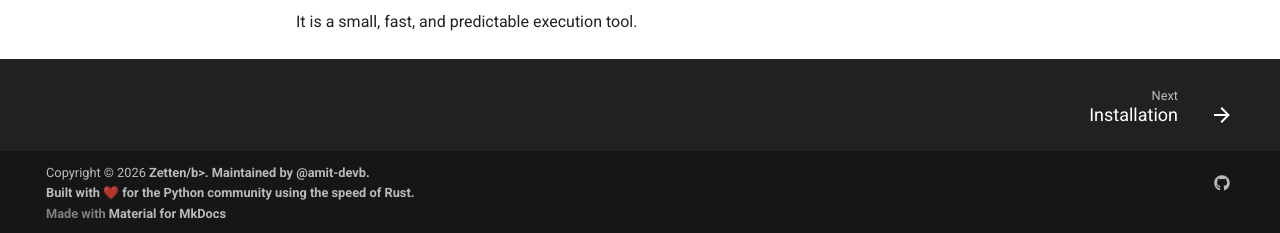
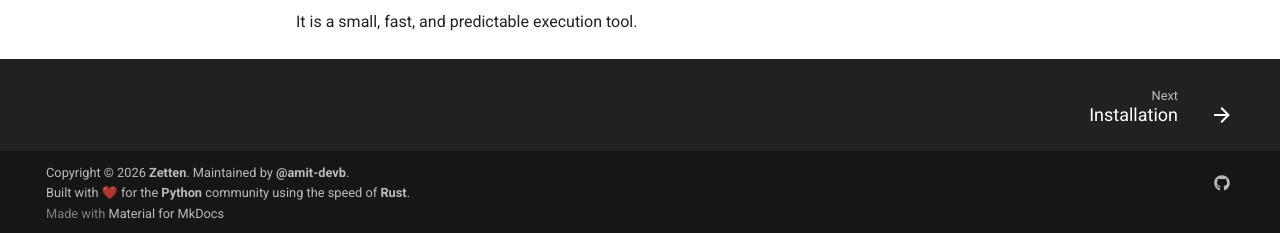
Before and after one commit to amit-devb/zetten, an MkDocs documentation site: the page built from docs/index.md, in a window 1280 px wide and 1143 px high. Shown: the part 907-1140 px from the top of the window. Built offline with MkDocs 1.6.1 and Material for MkDocs 9.7.7, drawn with Linux system fonts in a browser that asks for light colours; comment, search, counter and statistics services are not loaded.

Commit message:
docs: refactor

```diff
--- a/mkdocs.yml
+++ b/mkdocs.yml
@@ -56,7 +56,7 @@ extra:
       link: https://github.com/amit-devb/zetten
 
 copyright: |
-  Copyright &copy; 2026 <b>Zetten/b>.
+  Copyright &copy; 2026 <b>Zetten</b>.
   Maintained by <a href="https://github.com/amit-devb"><b>@amit-devb</b></a>.
   <br>
   Built with ❤️ for the <b>Python</b> community using the speed of <b>Rust</b>.
```
